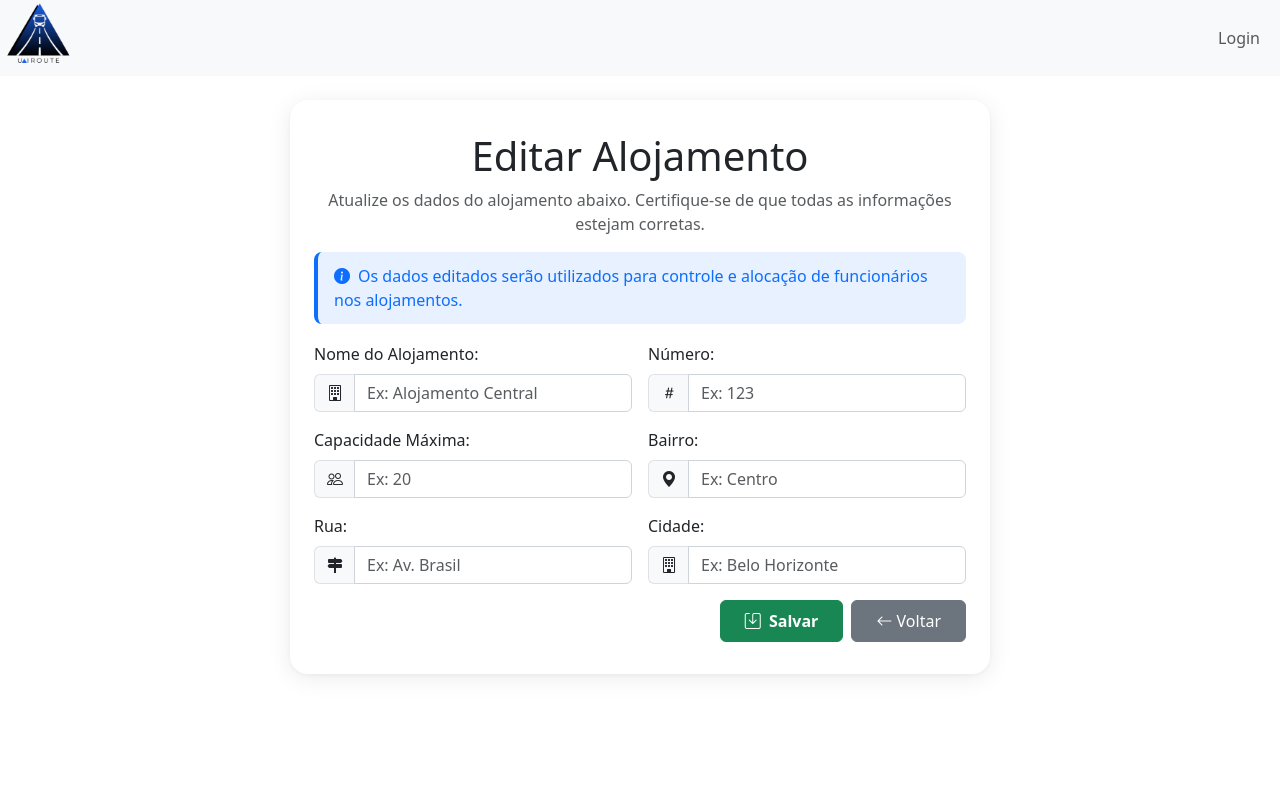
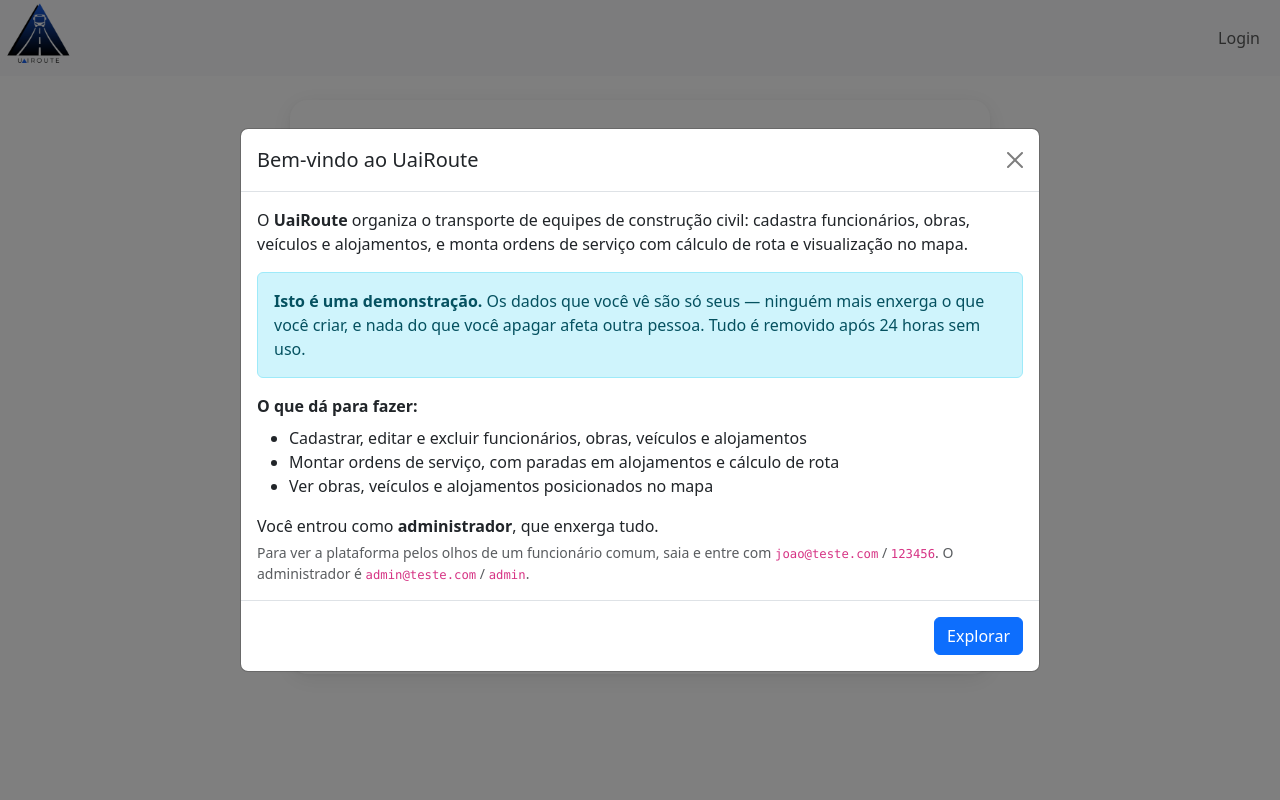
Before and after one commit to pedrokourly/uaiRoute, a Flask app: template frontend/templates/Alojamentos/editar-alojamentos.html in a window 1280 px wide. Run offline with Flask 3, Linux system fonts and the light colour scheme; the template is opened without the code that fills it, so the values that code supplies are empty.

Commit message:
feat: modal de boas-vindas do demo
Explica o produto, deixa claro que é uma demonstração, que os dados são
exclusivos do visitante e somem em 24h, e lista as credenciais do perfil
não-admin. A marca de visto fica na sessão do servidor, não em
localStorage, para acompanhar o visitante entre abas.

```diff
--- a/frontend/demo_session.py
+++ b/frontend/demo_session.py
@@ -52,3 +52,14 @@ def _autenticar_como_admin():
     if dados.get('success'):
         session['funcionario'] = dados['funcionario']
         session['logged_in'] = True
+
+
+@app.route('/demo/modal-visto', methods=['POST'])
+def marcar_modal_visto():
+    session['demo_modal_visto'] = True
+    return '', 204
+
+
+@app.context_processor
+def injetar_estado_do_modal():
+    return {'demo_modal_pendente': not session.get('demo_modal_visto', False)}
--- /dev/null
+++ b/frontend/templates/_demo_modal.html
@@ -0,0 +1,68 @@
+{# Modal de boas-vindas do demo. Usa o componente nativo do Bootstrap, que
+   default.html já carrega -- nenhuma dependência nova. #}
+<div class="modal fade" id="modal-demo" tabindex="-1" aria-labelledby="modal-demo-titulo" aria-hidden="true">
+  <div class="modal-dialog modal-dialog-centered modal-lg">
+    <div class="modal-content">
+      <div class="modal-header">
+        <h5 class="modal-title" id="modal-demo-titulo">Bem-vindo ao UaiRoute</h5>
+        <button type="button" class="btn-close" data-bs-dismiss="modal" aria-label="Fechar"></button>
+      </div>
+      <div class="modal-body">
+        <p>
+          O <strong>UaiRoute</strong> organiza o transporte de equipes de construção civil:
+          cadastra funcionários, obras, veículos e alojamentos, e monta ordens de serviço
+          com cálculo de rota e visualização no mapa.
+        </p>
+
+        <div class="alert alert-info" role="alert">
+          <strong>Isto é uma demonstração.</strong> Os dados que você vê são só seus —
+          ninguém mais enxerga o que você criar, e nada do que você apagar afeta outra
+          pessoa. Tudo é removido após 24 horas sem uso.
+        </div>
+
+        <p class="mb-2"><strong>O que dá para fazer:</strong></p>
+        <ul>
+          <li>Cadastrar, editar e excluir funcionários, obras, veículos e alojamentos</li>
+          <li>Montar ordens de serviço, com paradas em alojamentos e cálculo de rota</li>
+          <li>Ver obras, veículos e alojamentos posicionados no mapa</li>
+        </ul>
+
+        <p class="mb-1">
+          Você entrou como <strong>administrador</strong>, que enxerga tudo.
+        </p>
+        <p class="text-muted small mb-0">
+          Para ver a plataforma pelos olhos de um funcionário comum, saia e entre com
+          <code>joao@teste.com</code> / <code>123456</code>. O administrador é
+          <code>admin@teste.com</code> / <code>admin</code>.
+        </p>
+      </div>
+      <div class="modal-footer">
+        <button type="button" class="btn btn-primary" data-bs-dismiss="modal">Explorar</button>
+      </div>
+    </div>
+  </div>
+</div>
+
+<script>
+  (function () {
+    const elemento = document.getElementById('modal-demo');
+    if (!elemento) return;
+
+    {% if demo_modal_pendente %}
+    new bootstrap.Modal(elemento).show();
+    {% endif %}
+
+    // A marca fica no servidor, não em localStorage: a sessão já é a fonte de
+    // verdade do demo e acompanha o visitante entre abas.
+    elemento.addEventListener('hidden.bs.modal', function () {
+      fetch('/demo/modal-visto', { method: 'POST' });
+    });
+
+    document.querySelectorAll('[data-abrir-demo]').forEach(function (gatilho) {
+      gatilho.addEventListener('click', function (evento) {
+        evento.preventDefault();
+        new bootstrap.Modal(elemento).show();
+      });
+    });
+  })();
+</script>
--- a/frontend/templates/default.html
+++ b/frontend/templates/default.html
@@ -95,6 +95,9 @@
 
         <ul class="navbar-nav ms-auto">
           {% if session.logged_in %}
+          <li class="nav-item">
+            <a class="nav-link" href="#" data-abrir-demo>Sobre esta demo</a>
+          </li>
           <li class="nav-item dropdown">
             <a class="nav-link dropdown-toggle" href="#" role="button" data-bs-toggle="dropdown" aria-expanded="false">
               <span class="material-symbols-outlined">account_circle</span>
@@ -129,6 +132,7 @@
   <script src="https://cdn.jsdelivr.net/npm/bootstrap@5.3.6/dist/js/bootstrap.bundle.min.js"
     integrity="sha384-j1CDi7MgGQ12Z7Qab0qlWQ/Qqz24Gc6BM0thvEMVjHnfYGF0rmFCozFSxQBxwHKO"
     crossorigin="anonymous"></script>
+  {% include "_demo_modal.html" %}
 </body>
 
 </html>
```
Also changed, not shown: frontend/tests/test_demo_modal.py (added, +22 -0 lines).
